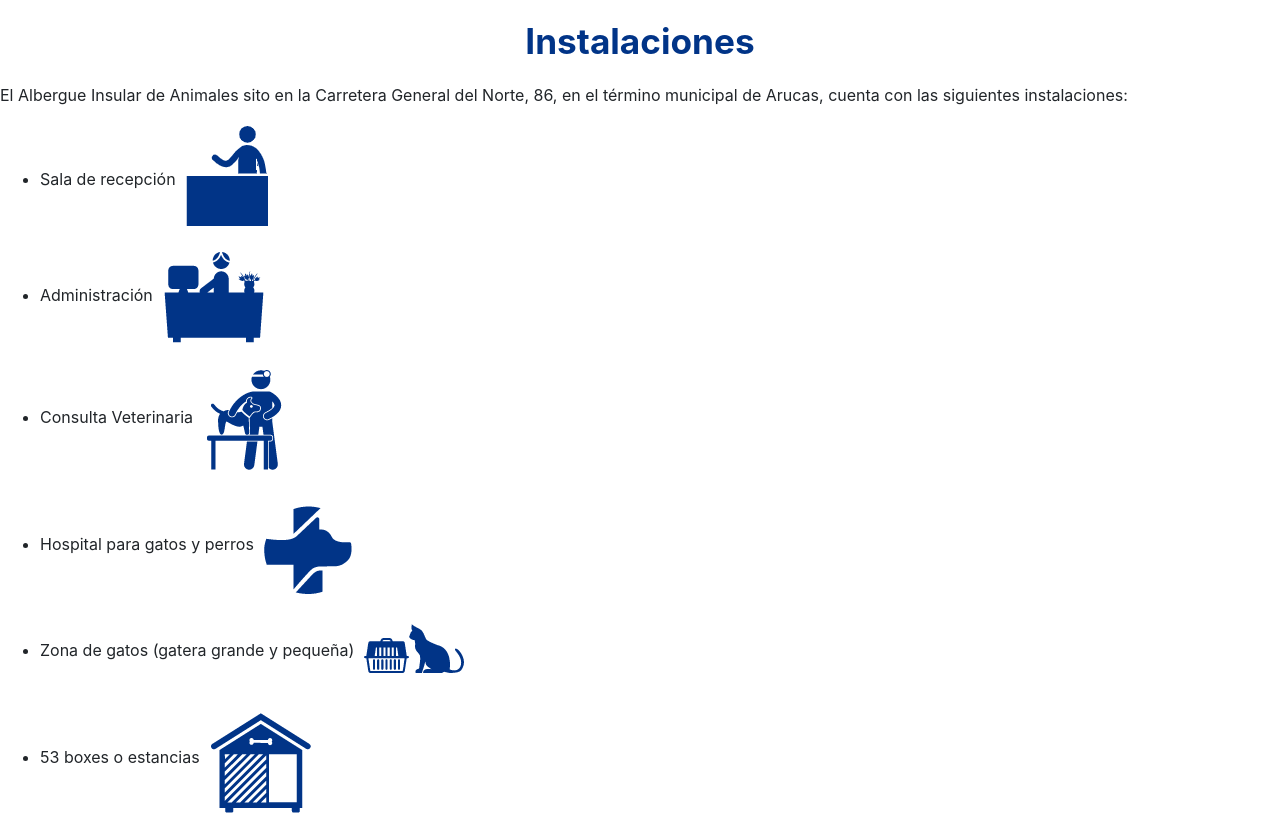
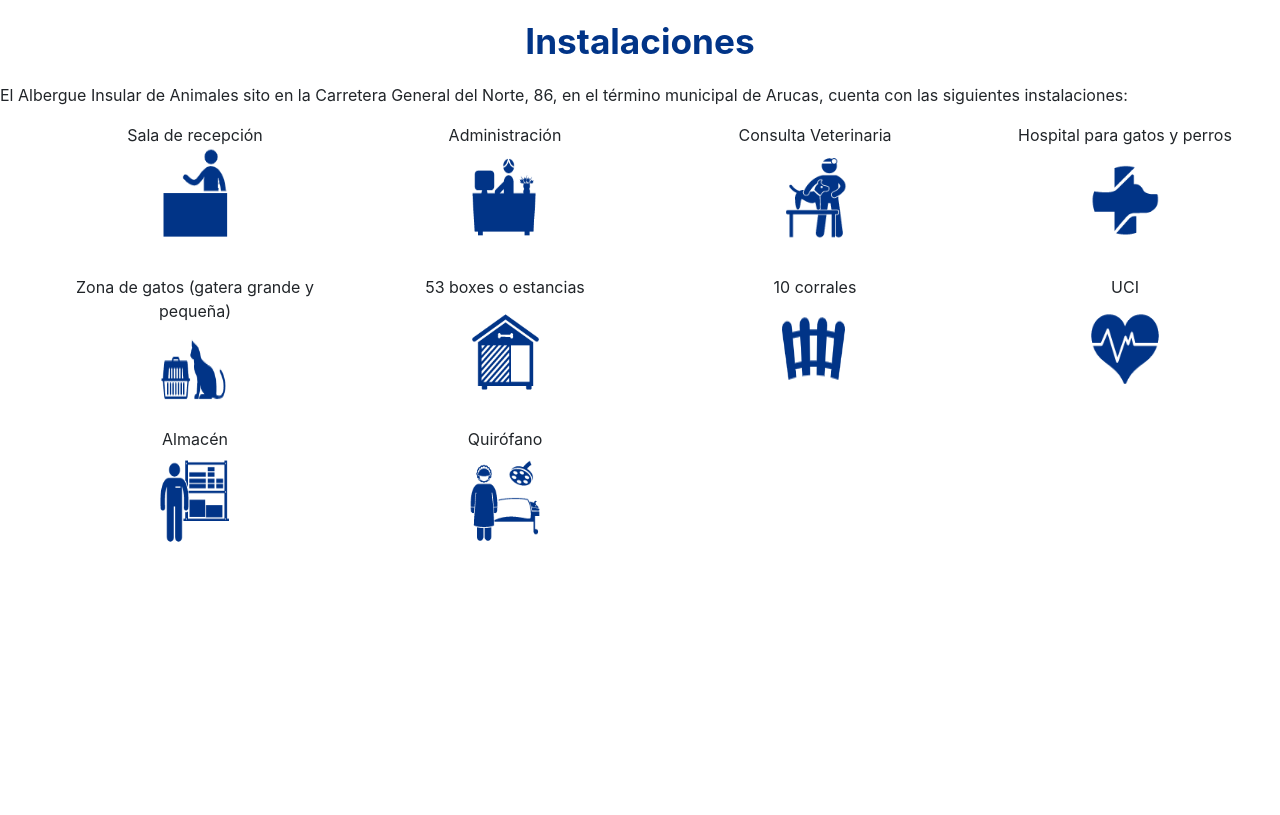
Before and after one commit to alesanca/AlbergueBanaderos, a React (Create React App) app: page /el-albergue in a window 1280 px wide. Shown: the part 1428-2243 px from the top of the page. After the commit the page ends 2007 px from the top, so only its background shows below. Built offline with nearby package versions, Linux system fonts and the light colour scheme.

Commit message:
instalaciones css

```diff
--- a/src/assets/css/elalbergue.css
+++ b/src/assets/css/elalbergue.css
@@ -43,3 +43,23 @@ img {
     width: 319px;
     padding: 14px;
 }
+
+.liInstalaciones {
+    width: 25%;
+    float: left;
+    position: relative;
+    text-align: center;
+    list-style: none;
+    min-height: 120px;
+    margin-bottom: 2em;
+}
+
+.liInstalaciones img{
+    left: 50%;
+    transform: translateX(-50%);
+    width: 80px;
+    height: 100px;
+    content: "";
+    display: block;
+    position: absolute;
+}
```
